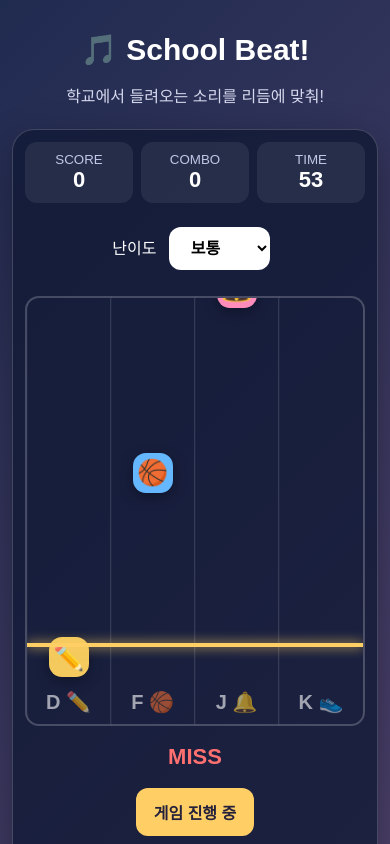
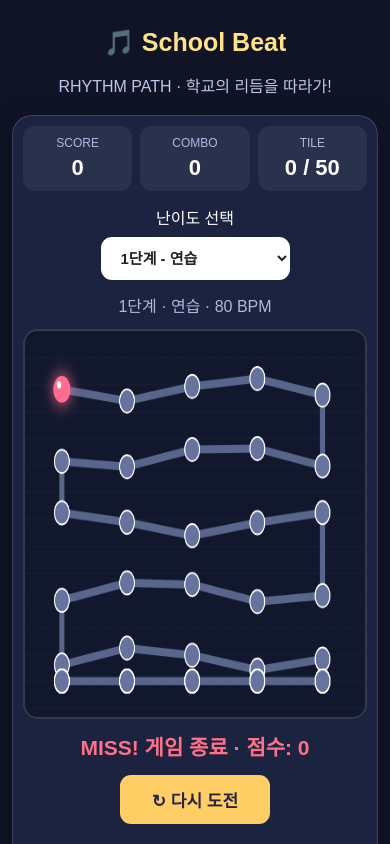
Before and after one commit to 26jj33m085-pixel/26jj33m085-pixel.github.io, a plain HTML site: page index.html in a window 390 px wide. Both pictures are taken after a click on the button "▶ 게임 시작". Shown: the top 844 px of the page. Drawn offline with Linux system fonts and the light colour scheme.

Commit message:
Update index.html

```diff
--- a/index.html
+++ b/index.html
@@ -4,420 +4,557 @@
 <head>
 <meta charset="UTF-8">
 <meta name="viewport" content="width=device-width, initial-scale=1.0">
-<title>School Beat! - 학교의 리듬</title>
+<title>School Beat: Rhythm Path</title>
 <style>
 * { box-sizing: border-box; }
+
 body {
   margin: 0;
   min-height: 100vh;
-  color: #fff;
+  background: #101426;
+  color: white;
   font-family: Arial, sans-serif;
-  background: linear-gradient(135deg, #202b50, #51436e);
   text-align: center;
-  padding: 24px 12px;
+  padding: 20px 12px;
 }
-h1 { font-size: 38px; margin: 8px 0; }
-.subtitle { color: #d6d8ed; margin-bottom: 22px; }
-.game {
-  max-width: 540px;
+
+h1 {
+  font-size: 32px;
+  margin: 8px 0;
+  color: #ffe28a;
+}
+
+.subtitle {
+  color: #bfc7e8;
+  margin-bottom: 18px;
+}
+
+.panel {
+  max-width: 650px;
   margin: auto;
-  padding: 20px;
-  border: 1px solid #ffffff30;
-  border-radius: 22px;
-  background: #111a35cc;
-  box-shadow: 0 15px 40px #0005;
+  padding: 18px;
+  background: #1b2340;
+  border: 1px solid #ffffff25;
+  border-radius: 20px;
+  box-shadow: 0 12px 35px #0005;
 }
+
 .stats {
   display: flex;
   justify-content: space-around;
   gap: 8px;
-  margin-bottom: 16px;
+  margin-bottom: 14px;
 }
+
 .stat {
-  background: #ffffff12;
-  padding: 10px;
+  flex: 1;
+  padding: 10px 4px;
   border-radius: 12px;
-  flex: 1;
+  background: #ffffff10;
 }
-.stat small { display: block; color: #bfc8e8; }
-.stat strong { font-size: 22px; }
+
+.stat small {
+  display: block;
+  color: #aeb9df;
+  font-size: 12px;
+}
+
+.stat strong {
+  display: block;
+  margin-top: 5px;
+  font-size: 22px;
+}
+
 select, button {
   border: 0;
-  border-radius: 12px;
-  padding: 12px 18px;
-  font-size: 16px;
+  border-radius: 11px;
+  padding: 12px 16px;
+  font-size: 15px;
   font-weight: bold;
 }
-select { margin: 8px; background: #fff; }
+
+select {
+  background: #fff;
+  color: #222;
+  margin: 8px;
+}
+
 button {
+  cursor: pointer;
   background: #ffcf66;
-  color: #25213b;
-  cursor: pointer;
+  color: #29233c;
 }
-button:hover { filter: brightness(1.08); }
-#arena {
+
+button:hover {
+  filter: brightness(1.1);
+}
+
+#start {
+  margin: 10px;
+  min-width: 150px;
+  font-size: 17px;
+}
+
+canvas {
+  display: block;
+  width: 100%;
   height: 430px;
-  margin: 18px auto;
-  max-width: 380px;
-  position: relative;
-  overflow: hidden;
-  border-radius: 14px;
-  border: 2px solid #ffffff35;
-  background:
-    repeating-linear-gradient(90deg,
-      #ffffff08 0px, #ffffff08 1px,
-      transparent 1px, transparent 25%);
+  margin: 12px auto;
+  border-radius: 15px;
+  background: #11182e;
+  border: 2px solid #ffffff25;
+  touch-action: manipulation;
 }
-.lanes {
-  position: absolute;
-  inset: 0;
-  display: grid;
-  grid-template-columns: repeat(4, 1fr);
+
+#message {
+  min-height: 34px;
+  font-size: 21px;
+  font-weight: bold;
+  color: #ffe28a;
 }
-.lane {
-  position: relative;
-  border-right: 1px solid #ffffff20;
+
+.instructions {
+  color: #bdc5e0;
+  font-size: 13px;
+  line-height: 1.8;
 }
-.lane:last-child { border: 0; }
-.hitline {
-  position: absolute;
-  top: 345px;
-  width: 100%;
-  height: 4px;
-  background: #ffcf66;
-  box-shadow: 0 0 12px #ffcf66;
+
+#levelInfo {
+  color: #aeb9df;
+  margin: 5px;
 }
-.note {
-  position: absolute;
-  left: 50%;
-  transform: translateX(-50%);
-  top: 0;
-  width: 48px;
-  height: 48px;
-  border-radius: 13px;
-  display: grid;
-  place-items: center;
-  font-size: 25px;
-  box-shadow: 0 4px 14px #0005;
-}
-.keylabel {
-  position: absolute;
-  bottom: 10px;
-  left: 0;
-  width: 100%;
-  color: #fff9;
-  font-size: 20px;
-  font-weight: bold;
-}
-#judgement {
-  min-height: 32px;
-  font-size: 22px;
-  font-weight: bold;
-  color: #ffcf66;
-}
-.controls {
-  display: grid;
-  grid-template-columns: repeat(4, 1fr);
-  gap: 8px;
-}
-.controls button {
-  padding: 14px 3px;
-  background: #59658e;
-  color: white;
-}
-.controls button:active { background: #ffcf66; color: #222; }
-.help { color: #c9cce0; font-size: 13px; line-height: 1.7; }
-#start { margin: 12px; }
-@media(max-width: 400px) {
-  h1 { font-size: 30px; }
-  .game { padding: 12px; }
-  .note { width: 40px; height: 40px; }
+
+@media(max-width: 450px) {
+  h1 { font-size: 25px; }
+  .panel { padding: 10px; }
+  canvas { height: 390px; }
 }
 </style>
 </head>
+
 <body>
 
-<h1>🎵 School Beat!</h1>
-<p class="subtitle">학교에서 들려오는 소리를 리듬에 맞춰!</p>
+<h1>🎵 School Beat</h1>
+<p class="subtitle">RHYTHM PATH · 학교의 리듬을 따라가!</p>
 
-<div class="game">
+<div class="panel">
+
   <div class="stats">
-    <div class="stat"><small>SCORE</small><strong id="score">0</strong></div>
-    <div class="stat"><small>COMBO</small><strong id="combo">0</strong></div>
-    <div class="stat"><small>TIME</small><strong id="time">55</strong></div>
+    <div class="stat">
+      <small>SCORE</small>
+      <strong id="score">0</strong>
+    </div>
+    <div class="stat">
+      <small>COMBO</small>
+      <strong id="combo">0</strong>
+    </div>
+    <div class="stat">
+      <small>TILE</small>
+      <strong id="tile">0 / 50</strong>
+    </div>
   </div>
 
-  <label for="difficulty">난이도 </label>
-  <select id="difficulty">
-    <option value="easy">쉬움</option>
-    <option value="normal" selected>보통</option>
-    <option value="fast">빠르게</option>
-  </select>
-
-  <div id="arena">
-    <div class="lanes" id="lanes">
-      <div class="lane"><div class="keylabel">D ✏️</div></div>
-      <div class="lane"><div class="keylabel">F 🏀</div></div>
-      <div class="lane"><div class="keylabel">J 🔔</div></div>
-      <div class="lane"><div class="keylabel">K 👟</div></div>
-    </div>
-    <div class="hitline"></div>
+  <div>
+    <label for="difficulty">난이도 선택</label>
+    <br>
+    <select id="difficulty">
+      <option value="0">1단계 - 연습</option>
+      <option value="1">2단계 - 보통</option>
+      <option value="2">3단계 - 어려움</option>
+      <option value="3">4단계 - 상당히 빠르게</option>
+      <option value="4">5단계 - 불가능한</option>
+      <option value="5">6단계 - 음속</option>
+    </select>
   </div>
 
-  <div id="judgement">게임을 시작해 봐!</div>
+  <p id="levelInfo">1단계 · 연습</p>
+
+  <canvas id="game" width="600" height="430"></canvas>
+
+  <div id="message">게임 시작을 눌러 봐!</div>
+
   <button id="start">▶ 게임 시작</button>
 
-  <div class="controls">
-    <button data-key="d">D ✏️</button>
-    <button data-key="f">F 🏀</button>
-    <button data-key="j">J 🔔</button>
-    <button data-key="k">K 👟</button>
-  </div>
+  <p class="instructions">
+    공이 다음 타일에 도착할 때 박자를 맞춰 눌러!<br>
+    SPACE / 마우스 클릭 / 화면 터치<br>
+    PERFECT +100 · GOOD +50 · MISS 게임 종료
+  </p>
 
-  <p class="help">
-    노트가 노란색 선에 도착할 때 해당 키를 눌러!<br>
-    PERFECT +100점 · GOOD +50점 · MISS 0점
-  </p>
 </div>
 
 <script>
-const arena = document.getElementById("arena");
-const lanes = [...document.querySelectorAll(".lane")];
+const canvas = document.getElementById("game");
+const ctx = canvas.getContext("2d");
+
 const scoreEl = document.getElementById("score");
 const comboEl = document.getElementById("combo");
-const timeEl = document.getElementById("time");
-const judgement = document.getElementById("judgement");
+const tileEl = document.getElementById("tile");
+const message = document.getElementById("message");
 const startButton = document.getElementById("start");
 const difficulty = document.getElementById("difficulty");
+const levelInfo = document.getElementById("levelInfo");
 
-const keys = ["d", "f", "j", "k"];
-const emojis = ["✏️", "🏀", "🔔", "👟"];
-const colors = ["#f4c95d", "#65b8ff", "#ff8cba", "#9ce3a3"];
+const levels = [
+  { name: "연습", interval: 750, window: 120 },
+  { name: "보통", interval: 620, window: 100 },
+  { name: "어려움", interval: 500, window: 80 },
+  { name: "상당히 빠르게", interval: 360, window: 60 },
+  { name: "불가능한", interval: 260, window: 42 },
+  { name: "음속", interval: 180, window: 28 }
+];
 
-let notes = [];
 let score = 0;
 let combo = 0;
+let tile = 0;
 let playing = false;
-let startTime = 0;
-let lastSpawn = 0;
-let animationId = null;
+let lastHit = 0;
+let currentLevel = levels[0];
 let audio = null;
-let best = Number(localStorage.getItem("schoolBeatBest") || 0);
+let animation = null;
+let path = [];
+let particles = [];
 
-const hitY = 345;
-const noteSpeed = {
-  easy: 220,
-  normal: 270,
-  fast: 330
-};
-const spawnInterval = {
-  easy: 850,
-  normal: 680,
-  fast: 520
-};
+const TOTAL = 50;
 
-function sound(lane) {
+function makePath() {
+  path = [];
+
+  for (let i = 0; i < TOTAL + 1; i++) {
+    const x = 65 + (i % 5) * 115;
+    const row = Math.floor(i / 5);
+    const direction = row % 2 === 0 ? 1 : -1;
+    const actualX = direction === 1 ? x : 65 + (4 - (i % 5)) * 115;
+
+    const y = 65 + row * 75 + Math.sin(i * 1.7) * 13;
+
+    path.push({
+      x: actualX,
+      y: Math.min(390, y)
+    });
+  }
+}
+
+function sound() {
   try {
-    if (!audio) audio = new (window.AudioContext || window.webkitAudioContext)();
+    if (!audio) {
+      audio = new (window.AudioContext || window.webkitAudioContext)();
+    }
+
     if (audio.state === "suspended") audio.resume();
 
     const osc = audio.createOscillator();
     const gain = audio.createGain();
+
     osc.connect(gain);
     gain.connect(audio.destination);
 
     const now = audio.currentTime;
+    const type = tile % 4;
 
-    if (lane === 0) {
-      osc.type = "square";
-      osc.frequency.setValueAtTime(1000, now);
-      osc.frequency.exponentialRampToValueAtTime(500, now + 0.04);
-    } else if (lane === 1) {
-      osc.type = "sine";
-      osc.frequency.setValueAtTime(110, now);
-      osc.frequency.exponentialRampToValueAtTime(45, now + 0.15);
-    } else if (lane === 2) {
-      osc.type = "sine";
-      osc.frequency.setValueAtTime(880, now);
-      osc.frequency.exponentialRampToValueAtTime(440, now + 0.35);
-    } else {
-      osc.type = "triangle";
-      osc.frequency.setValueAtTime(180, now);
-      osc.frequency.exponentialRampToValueAtTime(80, now + 0.07);
+    const frequencies = [850, 130, 1100, 220];
+
+    osc.type = type === 1 ? "sine" : "triangle";
+    osc.frequency.setValueAtTime(frequencies[type], now);
+
+    if (type === 2) {
+      osc.frequency.exponentialRampToValueAtTime(550, now + 0.18);
     }
 
     gain.gain.setValueAtTime(0.0001, now);
-    gain.gain.exponentialRampToValueAtTime(0.25, now + 0.01);
-    gain.gain.exponentialRampToValueAtTime(0.0001, now + 0.35);
+    gain.gain.exponentialRampToValueAtTime(0.18, now + 0.01);
+    gain.gain.exponentialRampToValueAtTime(0.0001, now + 0.18);
 
     osc.start(now);
-    osc.stop(now + 0.36);
+    osc.stop(now + 0.2);
   } catch (e) {
-    console.log("Audio is unavailable", e);
+    console.log(e);
   }
 }
 
 function updateStats() {
   scoreEl.textContent = score;
   comboEl.textContent = combo;
+  tileEl.textContent = tile + " / " + TOTAL;
 }
 
-function spawnNote(now) {
-  const lane = Math.floor(Math.random() * 4);
-  const note = document.createElement("div");
-  note.className = "note";
-  note.textContent = emojis[lane];
-  note.style.background = colors[lane];
-  note.style.color = "#20213a";
-  lanes[lane].appendChild(note);
+function drawBackground() {
+  ctx.fillStyle = "#11182e";
+  ctx.fillRect(0, 0, 600, 430);
 
-  notes.push({
-    lane,
-    y: -48,
-    element: note,
-    hit: false
-  });
-  lastSpawn = now;
+  ctx.strokeStyle = "#ffffff08";
+  ctx.lineWidth = 1;
+
+  for (let x = 0; x < 600; x += 30) {
+    ctx.beginPath();
+    ctx.moveTo(x, 0);
+    ctx.lineTo(x, 430);
+    ctx.stroke();
+  }
+
+  for (let y = 0; y < 430; y += 30) {
+    ctx.beginPath();
+    ctx.moveTo(0, y);
+    ctx.lineTo(600, y);
+    ctx.stroke();
+  }
 }
 
-function showResult(message, color = "#ffcf66") {
-  judgement.textContent = message;
-  judgement.style.color = color;
+function drawPath() {
+  if (!path.length) return;
+
+  ctx.lineCap = "round";
+  ctx.lineJoin = "round";
+
+  ctx.beginPath();
+  ctx.moveTo(path[0].x, path[0].y);
+
+  for (let i = 1; i < path.length; i++) {
+    ctx.lineTo(path[i].x, path[i].y);
+  }
+
+  ctx.strokeStyle = "#59658a";
+  ctx.lineWidth = 9;
+  ctx.stroke();
+
+  for (let i = 0; i < path.length; i++) {
+    const p = path[i];
+
+    ctx.beginPath();
+    ctx.arc(p.x, p.y, 13, 0, Math.PI * 2);
+
+    if (i < tile) {
+      ctx.fillStyle = "#70e4c2";
+    } else if (i === tile) {
+      ctx.fillStyle = "#ffe28a";
+    } else {
+      ctx.fillStyle = "#66739e";
+    }
+
+    ctx.fill();
+
+    ctx.strokeStyle = "#ffffff";
+    ctx.lineWidth = 2;
+    ctx.stroke();
+  }
 }
 
-function hit(lane) {
+function getBallPosition(now) {
+  const a = path[tile];
+  const b = path[Math.min(tile + 1, TOTAL)];
+
+  if (!playing || tile >= TOTAL) return a;
+
+  const progress = Math.min(
+    1,
+    Math.max(0, (now - lastHit) / currentLevel.interval)
+  );
+
+  return {
+    x: a.x + (b.x - a.x) * progress,
+    y: a.y + (b.y - a.y) * progress
+  };
+}
+
+function drawBall(now) {
+  const p = getBallPosition(now);
+
+  ctx.beginPath();
+  ctx.arc(p.x, p.y, 15, 0, Math.PI * 2);
+  ctx.fillStyle = "#ff6d91";
+  ctx.shadowColor = "#ff6d91";
+  ctx.shadowBlur = 22;
+  ctx.fill();
+  ctx.shadowBlur = 0;
+
+  ctx.beginPath();
+  ctx.arc(p.x - 5, p.y - 5, 4, 0, Math.PI * 2);
+  ctx.fillStyle = "#ffffff";
+  ctx.fill();
+}
+
+function drawParticles() {
+  particles.forEach(p => {
+    ctx.globalAlpha = Math.max(0, p.life / 25);
+    ctx.fillStyle = p.color;
+    ctx.beginPath();
+    ctx.arc(p.x, p.y, 4, 0, Math.PI * 2);
+    ctx.fill();
+
+    p.x += p.vx;
+    p.y += p.vy;
+    p.life--;
+  });
+
+  ctx.globalAlpha = 1;
+  particles = particles.filter(p => p.life > 0);
+}
+
+function burst(x, y) {
+  for (let i = 0; i < 12; i++) {
+    const angle = Math.PI * 2 * i / 12;
+
+    particles.push({
+      x,
+      y,
+      vx: Math.cos(angle) * 2.5,
+      vy: Math.sin(angle) * 2.5,
+      life: 25,
+      color: "#ffe28a"
+    });
+  }
+}
+
+function draw(now) {
+  drawBackground();
+  drawPath();
+  drawParticles();
+
+  if (tile <= TOTAL) {
+    drawBall(now);
+  }
+}
+
+function hit() {
   if (!playing) return;
 
-  sound(lane);
+  const now = performance.now();
+  const elapsed = now - lastHit;
+  const difference = Math.abs(elapsed - currentLevel.interval);
 
-  let target = null;
-  let bestDistance = Infinity;
+  if (difference > currentLevel.window) {
+    if (elapsed < currentLevel.interval - currentLevel.window) {
+      message.textContent = "TOO EARLY!";
+      message.style.color = "#ffad72";
+      return;
+    }
 
-  for (const note of notes) {
-    if (note.lane !== lane || note.hit) continue;
-    const distance = Math.abs(note.y - hitY);
-    if (distance < bestDistance) {
-      bestDistance = distance;
-      target = note;
-    }
-  }
-
-  if (!target || bestDistance > 85) {
-    combo = 0;
-    updateStats();
-    showResult("MISS", "#ff7070");
+    gameOver();
     return;
   }
 
-  target.hit = true;
-  target.element.remove();
+  const p = path[tile + 1];
+  const perfectLimit = currentLevel.window * 0.45;
 
-  if (bestDistance < 27) {
+  if (difference <= perfectLimit) {
     score += 100;
     combo++;
-    showResult("PERFECT! +100", "#ffe078");
+    message.textContent = "PERFECT! +100";
+    message.style.color = "#ffe28a";
   } else {
     score += 50;
     combo++;
-    showResult("GOOD! +50", "#8de5ff");
+    message.textContent = "GOOD! +50";
+    message.style.color = "#8de5ff";
   }
 
-  notes = notes.filter(n => n !== target);
+  tile++;
+  lastHit = now;
+
+  sound();
+  if (p) burst(p.x, p.y);
+
   updateStats();
+
+  if (tile >= TOTAL) {
+    winGame();
+  }
 }
 
-function finishGame() {
+function gameOver() {
   playing = false;
-  cancelAnimationFrame(animationId);
+  cancelAnimationFrame(animation);
 
-  notes.forEach(n => n.element.remove());
-  notes = [];
-
-  best = Math.max(best, score);
-  localStorage.setItem("schoolBeatBest", best);
-
-  showResult("게임 종료! 최종 점수: " + score, "#ffe078");
-  startButton.textContent = "↻ 다시 하기";
+  message.textContent = "MISS! 게임 종료 · 점수: " + score;
+  message.style.color = "#ff7187";
+  startButton.textContent = "↻ 다시 도전";
 }
 
-function gameLoop(timestamp) {
+function winGame() {
+  playing = false;
+  cancelAnimationFrame(animation);
+
+  score += combo * 20;
+  updateStats();
+
+  message.textContent = "🎉 CLEAR! 최종 점수: " + score;
+  message.style.color = "#ffe28a";
+  startButton.textContent = "↻ 다시 플레이";
+}
+
+function loop(now) {
   if (!playing) return;
 
-  const elapsed = (timestamp - startTime) / 1000;
-  const remaining = Math.max(0, 55 - Math.floor(elapsed));
-  timeEl.textContent = remaining;
+  const elapsed = now - lastHit;
 
-  if (remaining <= 0) {
-    finishGame();
+  if (elapsed > currentLevel.interval + currentLevel.window) {
+    gameOver();
+    draw(now);
     return;
   }
 
-  const speed = noteSpeed[difficulty.value];
-  const interval = spawnInterval[difficulty.value];
-  const delta = gameLoop.lastTimestamp
-    ? Math.min((timestamp - gameLoop.lastTimestamp) / 1000, 0.05)
-    : 0;
-  gameLoop.lastTimestamp = timestamp;
-
-  if (timestamp - lastSpawn >= interval) {
-    spawnNote(timestamp);
-  }
-
-  for (let i = notes.length - 1; i >= 0; i--) {
-    const note = notes[i];
-    note.y += speed * delta;
-    note.element.style.top = note.y + "px";
-
-    if (note.y > hitY + 85) {
-      note.element.remove();
-      notes.splice(i, 1);
-      combo = 0;
-      updateStats();
-      showResult("MISS", "#ff7070");
-    }
-  }
-
-  animationId = requestAnimationFrame(gameLoop);
+  draw(now);
+  animation = requestAnimationFrame(loop);
 }
 
 function startGame() {
-  cancelAnimationFrame(animationId);
-  notes.forEach(n => n.element.remove());
-  notes = [];
+  cancelAnimationFrame(animation);
+
+  currentLevel = levels[Number(difficulty.value)];
 
   score = 0;
   combo = 0;
+  tile = 0;
+  particles = [];
+
+  makePath();
   updateStats();
-  timeEl.textContent = "55";
-  showResult("준비! 리듬을 타 봐!");
-  startButton.textContent = "게임 진행 중";
 
-  if (audio && audio.state === "suspended") audio.resume();
+  lastHit = performance.now();
+  playing = true;
 
-  playing = true;
-  startTime = performance.now();
-  lastSpawn = 0;
-  gameLoop.lastTimestamp = 0;
-  animationId = requestAnimationFrame(gameLoop);
+  levelInfo.textContent =
+    (Number(difficulty.value) + 1) + "단계 · " +
+    currentLevel.name + " · " +
+    Math.round(60000 / currentLevel.interval) + " BPM";
+
+  message.textContent = "박자를 맞춰!";
+  message.style.color = "#ffe28a";
+
+  startButton.textContent = "플레이 중";
+
+  if (audio && audio.state === "suspended") {
+    audio.resume();
+  }
+
+  draw(lastHit);
+  animation = requestAnimationFrame(loop);
 }
-
-document.addEventListener("keydown", event => {
-  if (event.repeat) return;
-  const key = event.key.toLowerCase();
-  const lane = keys.indexOf(key);
-  if (lane !== -1) hit(lane);
-});
-
-document.querySelectorAll("[data-key]").forEach(button => {
-  button.addEventListener("pointerdown", () => {
-    hit(keys.indexOf(button.dataset.key));
-  });
-});
 
 startButton.addEventListener("click", () => {
   if (!playing) startGame();
 });
 
+document.addEventListener("keydown", e => {
+  if (e.code === "Space" || e.code === "Enter") {
+    e.preventDefault();
+    hit();
+  }
+});
+
+canvas.addEventListener("pointerdown", () => {
+  hit();
+});
+
+difficulty.addEventListener("change", () => {
+  const n = Number(difficulty.value);
+  levelInfo.textContent =
+    (n + 1) + "단계 · " + levels[n].name;
+});
+
+makePath();
+draw(0);
 </script>
+
 </body>
 </html>
```
